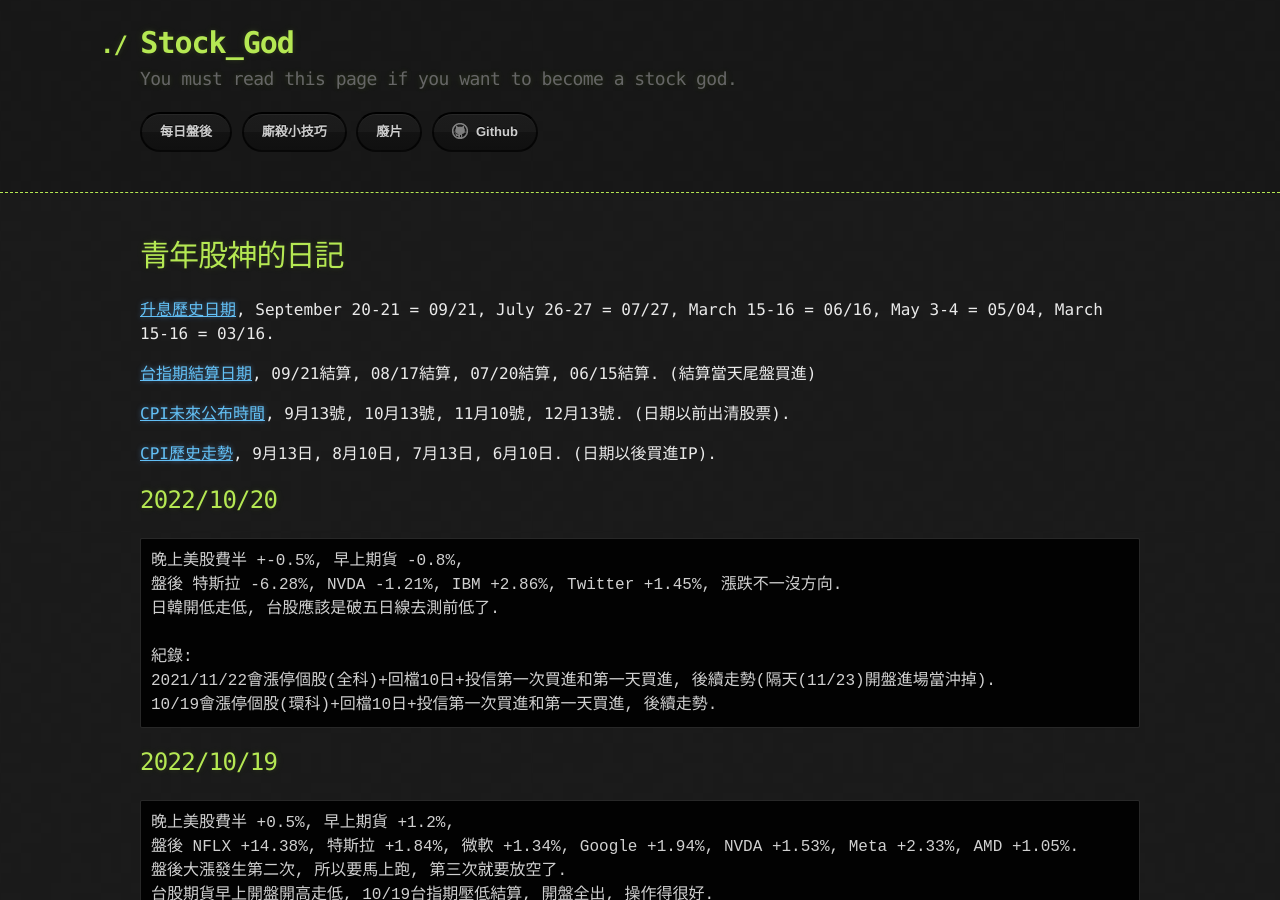
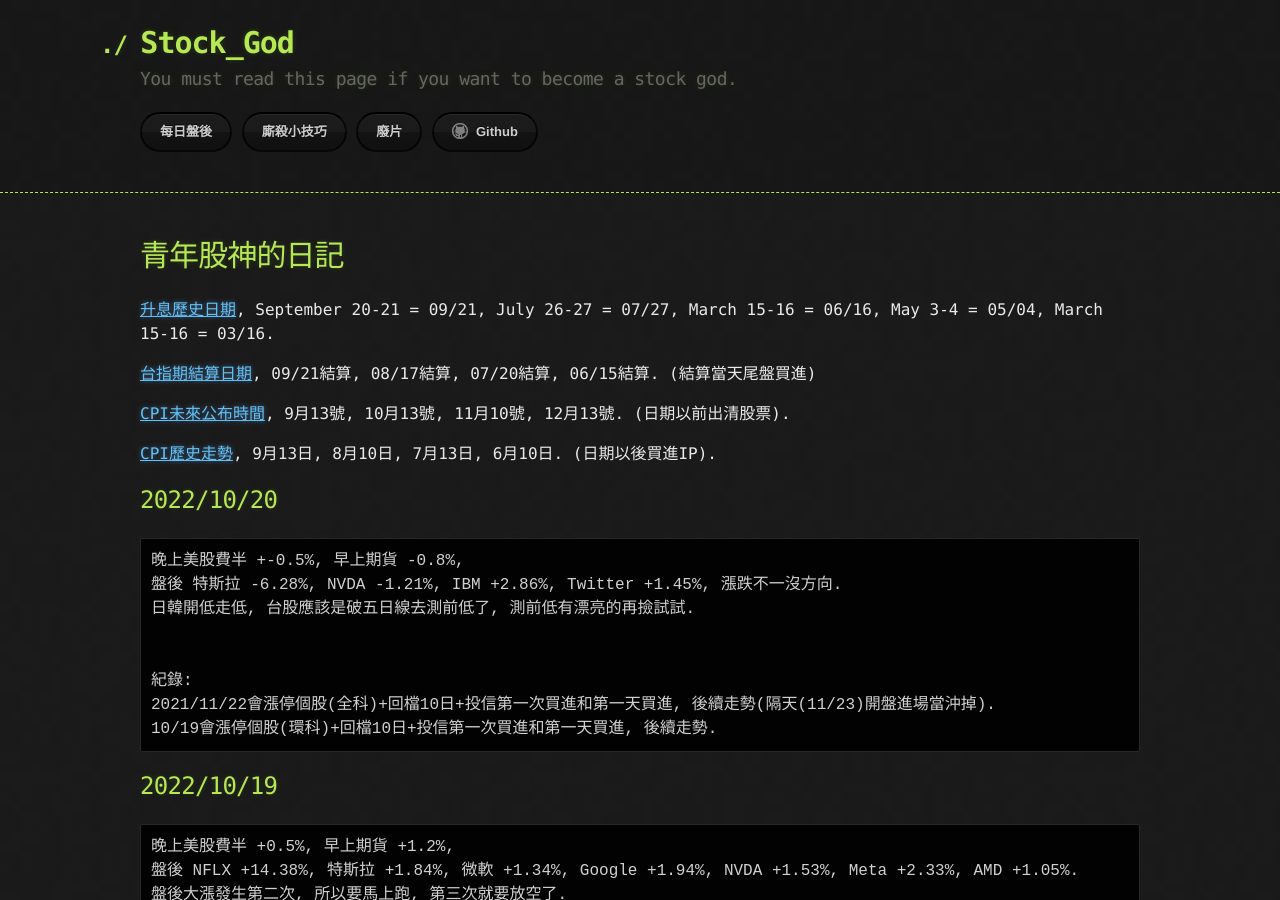
Before and after one commit to lepg5487/Stock_God, a Jekyll site: the page built from index.md, in a window 1280 px wide and 900 px high. Built offline with Jekyll 4.4.1, drawn with Linux system fonts in a browser that asks for light colours; our own code applies the rules of GitHub Pages for plain Markdown files.

Commit message:
Update index.md

````diff
--- a/index.md
+++ b/index.md
@@ -16,7 +16,8 @@
 ```
 晚上美股費半 +-0.5%, 早上期貨 -0.8%,
 盤後 特斯拉 -6.28%, NVDA -1.21%, IBM +2.86%, Twitter +1.45%, 漲跌不一沒方向.
-日韓開低走低, 台股應該是破五日線去測前低了.
+日韓開低走低, 台股應該是破五日線去測前低了, 測前低有漂亮的再撿試試.
+
 
 紀錄:
 2021/11/22會漲停個股(全科)+回檔10日+投信第一次買進和第一天買進, 後續走勢(隔天(11/23)開盤進場當沖掉).
````
